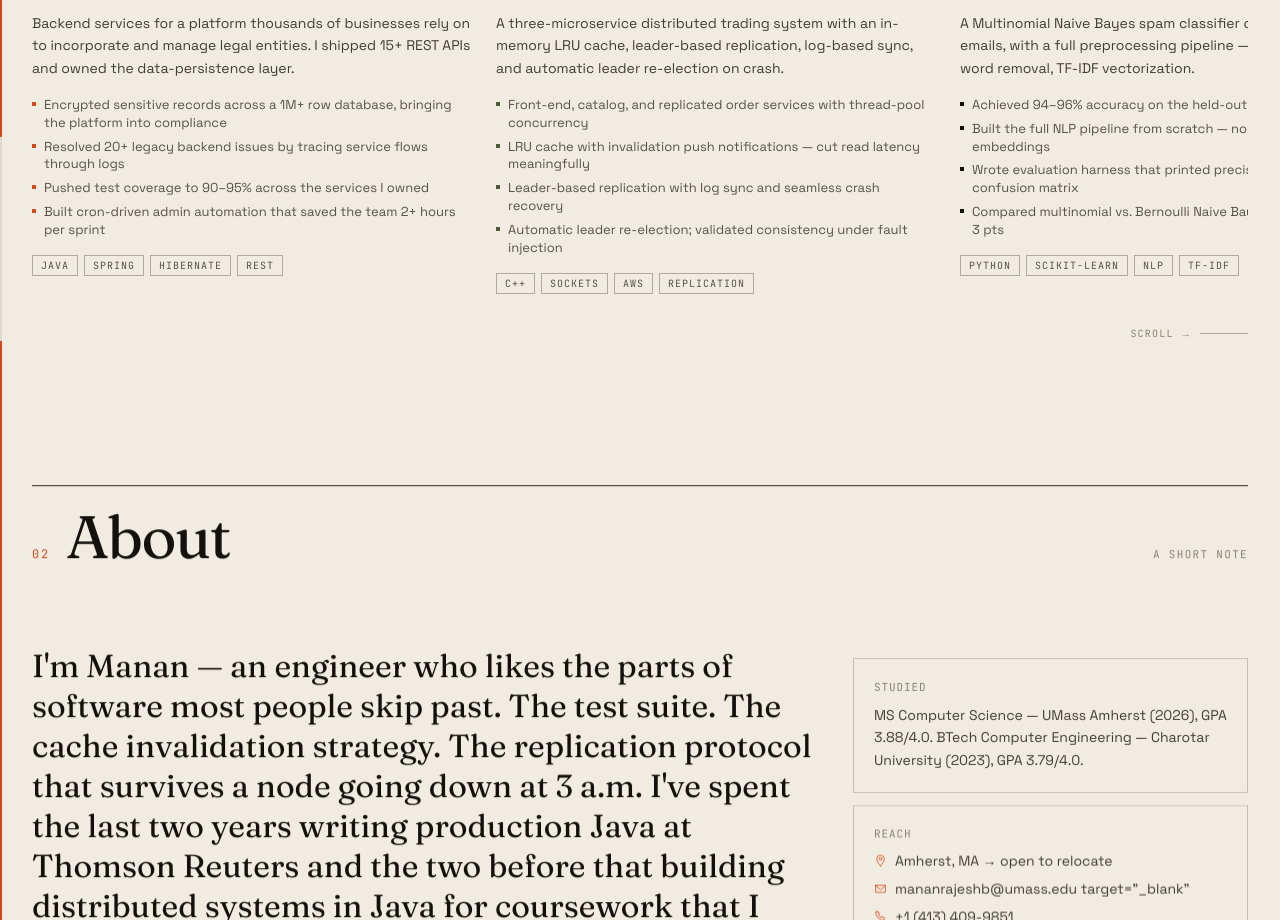
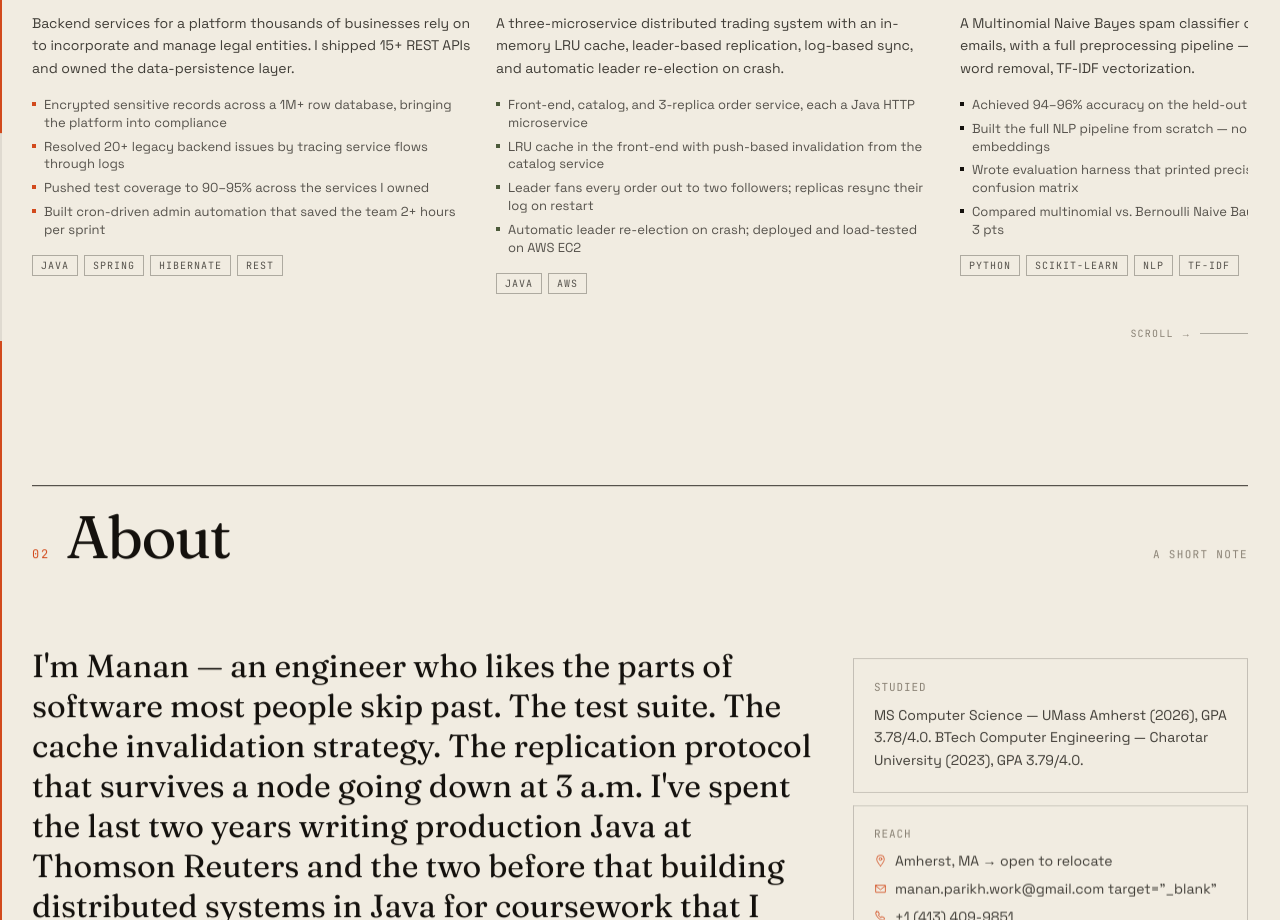
Before and after one commit to MananParikh/portfolio, a Next.js app: page / in a window 1280 px wide. Shown: the part 1880-2800 px from the top of the page. Built offline with nearby package versions, Linux system fonts and the light colour scheme.

Commit message:
Refresh resume data: Java stack, availability, links, and real Stock Bazaar topology

```diff
--- a/src/data/resume.ts
+++ b/src/data/resume.ts
@@ -52,29 +52,27 @@ export const profile = {
   titleLine2: "& Distributed Systems Builder",
   location: "Amherst, MA → open to relocate",
   timezone: "EST",
-  availability: "Open to Summer 2026 internships & new-grad roles",
-  email: "mananrajeshb@umass.edu",
+  availability: "Open to new-grad roles starting from December 2026",
+  email: "manan.parikh.work@gmail.com",
   phone: "+1 (413) 409-9851",
   pronouns: "he/him",
   pitch:
     "I build the parts of software that have to stay up — REST services, replication protocols, the caching layer nobody notices until it's gone. I like code where correctness is measurable and the tests actually run.",
   longPitch:
-    "I'm a backend-leaning full-stack engineer with two years of production experience at Thomson Reuters and a Master's in Computer Science at UMass Amherst. I've shipped REST APIs that serve thousands of users, encrypted records from a million-row database, and built distributed systems from scratch in C++ — caching, leader-based replication, crash recovery, the works.",
+    "I'm a backend-leaning full-stack engineer with two years of production experience at Thomson Reuters and a Master's in Computer Science at UMass Amherst. I've shipped REST APIs that serve thousands of users, encrypted records from a million-row database, and built distributed systems from scratch in Java — caching, leader-based replication, crash recovery, the works.",
   // Hero "Currently" line
   currently:
-    "Pursuing MS in Computer Science at UMass Amherst (GPA 3.88). Previously Associate Software Engineer at Thomson Reuters. Open to SDE / backend / full-stack roles for 2026.",
+    "Pursuing MS in Computer Science at UMass Amherst (GPA 3.78). Previously Associate Software Engineer at Thomson Reuters. Open to SDE / backend / full-stack roles starting in December 2026/ January 2027",
   // Bio paragraphs for the About section
   bioLead:
-    "I'm Manan — an engineer who likes the parts of software most people skip past. The test suite. The cache invalidation strategy. The replication protocol that survives a node going down at 3 a.m. I've spent the last two years writing production Java at Thomson Reuters and the two before that building distributed systems in C++ for coursework that I treated like production.",
+    "I'm Manan — an engineer who likes the parts of software most people skip past. The test suite. The cache invalidation strategy. The replication protocol that survives a node going down at 3 a.m. I've spent the last two years writing production Java at Thomson Reuters and the two before that building distributed systems in Java for coursework that I treated like production.",
   bioBody1:
     "I work best when the problem has a measurable definition of done — latency curves, test coverage, a confusion matrix. I think REST APIs are a craft, not a chore. I think the difference between a junior and a senior is mostly about reading logs.",
   bioBody2:
-    "Right now I'm at UMass Amherst finishing my MS, taking classes in distributed systems, OS, and ML. I'm looking for a 2026 role where the backend is the product, or where it might as well be.",
+    "Right now I'm at UMass Amherst finishing my MS. I have taken classes in distributed systems, Machine Learning, Neural Networks and Software Engineering. I'm looking for new grad roles starting in December 2026 role where the backend is the product, or where it might as well be.",
   // About sidenotes
-  now:
-    "Finishing MS in Computer Science at UMass Amherst. Coursework in distributed systems, OS, and ML. Looking for full-time roles starting 2026.",
   studied:
-    "MS Computer Science — UMass Amherst (2026), GPA 3.88/4.0. BTech Computer Engineering — Charotar University (2023), GPA 3.79/4.0.",
+    "MS Computer Science — UMass Amherst (2026), GPA 3.78/4.0. BTech Computer Engineering — Charotar University (2023), GPA 3.79/4.0.",
   // Hero keyword marquee
   keywords: [
     "Backend systems",
@@ -136,14 +134,14 @@ export const projects: Project[] = [
     title: "Stock Bazaar",
     client: "Coursework · Distributed Systems",
     role: "Sole engineer",
-    medium: ["C++", "Sockets", "AWS", "Replication"],
+    medium: ["Java", "AWS"],
     summary:
       "A three-microservice distributed trading system with an in-memory LRU cache, leader-based replication, log-based sync, and automatic leader re-election on crash.",
     highlights: [
-      "Front-end, catalog, and replicated order services with thread-pool concurrency",
-      "LRU cache with invalidation push notifications — cut read latency meaningfully",
-      "Leader-based replication with log sync and seamless crash recovery",
-      "Automatic leader re-election; validated consistency under fault injection",
+      "Front-end, catalog, and 3-replica order service, each a Java HTTP microservice",
+      "LRU cache in the front-end with push-based invalidation from the catalog service",
+      "Leader fans every order out to two followers; replicas resync their log on restart",
+      "Automatic leader re-election on crash; deployed and load-tested on AWS EC2",
     ],
     accent: "moss",
     href: "#",
@@ -229,8 +227,8 @@ export const capabilities: Capability[] = [
   {
     title: "Distributed systems",
     detail:
-      "Built a three-service trading system in C++ with LRU caching, leader-based replication, log sync, and automatic re-election. I think about consistency the way most people think about coffee.",
-    tags: ["C++", "Sockets", "Replication", "Caching", "Fault tolerance"],
+      "Built a three-service trading system in Java — an LRU cache in the front-end, a leader that fans every order out to two followers, and automatic re-election when the leader crashes. I think about consistency the way most people think about coffee.",
+    tags: ["Java", "REST", "Replication", "Caching", "Fault tolerance"],
   },
   {
     title: "Full-stack development",
@@ -258,32 +256,18 @@ export const awards: Award[] = [
     name: "Global AI Hackathon — Winner",
     outlet: "Thomson Reuters · led a team of 6",
   },
-  {
-    year: "2024",
-    name: "Production stability milestone",
-    outlet: "Resolved 20+ legacy backend issues",
-  },
+
   {
     year: "2023",
     name: "Peer-learning session — Blockchain & Solidity",
     outlet: "30+ junior students taught",
   },
-  {
-    year: "2026",
-    name: "MS Computer Science",
-    outlet: "UMass Amherst · GPA 3.88/4.0",
-  },
-  {
-    year: "2023",
-    name: "BTech Computer Engineering",
-    outlet: "Charotar University · GPA 3.79/4.0",
-  },
 ];
 
 export const socials: SocialLink[] = [
-  { label: "Email", handle: "mananrajeshb@umass.edu", href: "mailto:mananrajeshb@umass.edu" },
-  { label: "LinkedIn", handle: "/in/manan-r-parikh", href: "#" },
-  { label: "GitHub", handle: "/mananparikh", href: "#" },
+  { label: "Email", handle: profile.email, href: profile.email },
+  { label: "LinkedIn", handle: "/in/manan-r-parikh", href: "https://www.linkedin.com/in/manan-r-parikh/" },
+  { label: "GitHub", handle: "/MananParikh", href: "https://github.com/MananParikh" },
   { label: "Phone", handle: "+1 (413) 409-9851", href: "tel:+14134099851" },
 ];
 
@@ -327,76 +311,76 @@ export const archNodes: ArchNode[] = [
     label: "Clients",
     sublabel: "Concurrent traders",
     x: 50,
-    y: 8,
-    role: "Concurrent workload generator",
-    tech: ["Sockets", "Threads"],
+    y: 9,
+    role: "Load generator + verifier",
+    tech: ["Java", "REST"],
     detail:
-      "Simulated clients fire trade orders concurrently. The system was benchmarked at 4,000 trades/sec with fault injection — clients kept trading through leader crashes.",
-    metric: "4k trades/sec",
+      "Each client fires a configurable mix of lookups (GET /stocks) and trades (POST /orders) at probability p, storing every successful trade locally. It then re-queries each order via GET /orders/<id> and checks the server's response against its own record. Load-tested with 5 clients × 1000 requests against AWS.",
+    metric: "5 × 1000 reqs",
     kind: "client",
   },
   {
     id: "frontend",
     label: "Front-end Service",
-    sublabel: "HTTP gateway",
+    sublabel: "HTTP gateway · port 8080",
     x: 50,
-    y: 28,
-    role: "Request router + cache lookup",
-    tech: ["C++", "Sockets", "Thread pool"],
+    y: 30,
+    role: "Gateway · cache · leader election",
+    tech: ["Java", "HttpServer", "LRU"],
     detail:
-      "Single entry point for all client requests. On reads, checks the LRU cache first. On writes, forwards to the order service leader. Thread-pool concurrency keeps it non-blocking.",
-    metric: "p99 < 1ms",
+      "Single entry point for all client requests. On a lookup it checks the LRU cache first, falling back to the catalog. On a trade it forwards to the current order-service leader at /trade. It elects the leader on startup and re-elects on failure.",
+    metric: "~58ms lookup",
     kind: "frontend",
   },
   {
     id: "cache",
     label: "LRU Cache",
-    sublabel: "In-memory · invalidation push",
-    x: 14,
-    y: 50,
+    sublabel: "In-memory · per-stock lock",
+    x: 17,
+    y: 52,
     role: "Hot-path read accelerator",
-    tech: ["LinkedHashMap", "Push invalidation"],
+    tech: ["HashMap", "Doubly linked list", "RW lock"],
     detail:
-      "In-memory LRU cache on the front-end. On eviction, pushes invalidation notifications to downstream replicas so they drop stale keys. Reads stay sub-millisecond; consistency survives eviction.",
-    metric: "sub-ms reads",
+      "LRU cache inside the front-end: a HashMap for O(1) lookup plus a doubly linked list for access order, capacity 5. Invalidation is push-based — the catalog calls /updateCache when a stock is traded, and a per-stock ReentrantReadWriteLock blocks lookups for only that stock while it is dropped.",
+    metric: "capacity 5",
     kind: "cache",
   },
   {
     id: "catalog",
     label: "Catalog Service",
-    sublabel: "Stock lookup",
-    x: 50,
-    y: 50,
-    role: "Stock metadata + lookup",
-    tech: ["C++", "In-memory"],
+    sublabel: "Stock data · invalidation",
+    x: 83,
+    y: 52,
+    role: "Stock data + cache invalidation",
+    tech: ["Java", "In-memory"],
     detail:
-      "Holds stock metadata (tickers, names, current prices). Stateless and fast — the front-end queries it on every order to validate the instrument before forwarding to the order service.",
-    metric: "stateless",
+      "Holds stock data (name, price, quantity) and validates every trade the order service proposes. When it approves a trade it pushes an invalidation to the front-end — GET /updateCache?name=<stock> — so the cache drops the stale entry before the client can read it.",
+    metric: "invalidation source",
     kind: "service",
   },
   {
     id: "leader",
     label: "Order Service · Leader",
-    sublabel: "Primary · write-ahead log",
+    sublabel: "Primary · fans out to followers",
     x: 50,
-    y: 72,
-    role: "Write ordering + log replication",
-    tech: ["C++", "WAL", "Quorum"],
+    y: 73,
+    role: "Write ordering + replication",
+    tech: ["Java", "Order log", "Replication"],
     detail:
-      "Single leader receives all writes, appends to a write-ahead log, and replicates to followers. If quorum acks, the write commits. If not, the leader steps down and triggers re-election.",
-    metric: "quorum ack",
+      "Receives every trade at POST /trade (which is how a replica knows it is the leader), appends it to its order log, then calls UpdateFollowers() to POST the order to /update on both followers. The highest-ID replica answering /health is elected leader.",
+    metric: "leader = highest ID",
     kind: "leader",
   },
   {
     id: "replica1",
     label: "Order Replica 01",
     sublabel: "Follower · log sync",
-    x: 16,
-    y: 92,
-    role: "Hot standby + failover candidate",
-    tech: ["C++", "Log replay"],
+    x: 27,
+    y: 91,
+    role: "Hot standby + recovery",
+    tech: ["Java", "Log replay"],
     detail:
-      "Receives log entries from the leader via log-based sync. Acknowledges writes. On leader crash, becomes a candidate in the re-election. Promotes to leader if it wins quorum.",
+      "Follower built from the same code and Dockerfile as the leader. Receives replicated orders at POST /update. On restart it calls recoverOrders() — GET /inform?transactionNumber=<last> — to pull every order it missed from the leader and replay them into its log.",
     metric: "log sync",
     kind: "replica",
   },
@@ -404,13 +388,13 @@ export const archNodes: ArchNode[] = [
     id: "replica2",
     label: "Order Replica 02",
     sublabel: "Follower · log sync",
-    x: 84,
-    y: 92,
-    role: "Hot standby + failover candidate",
-    tech: ["C++", "Log replay"],
+    x: 73,
+    y: 91,
+    role: "Hot standby + failover",
+    tech: ["Java", "Log replay"],
     detail:
-      "Second follower for quorum. Same log-sync protocol as Replica 01. With the leader, three nodes form a quorum of 2 — the system tolerates one node crashing without data loss.",
-    metric: "fault tolerant",
+      "Identical follower. If the leader crashes, the front-end catches the failed connection (30ms timeout), re-elects the highest-ID replica still answering /health, and retries the request against the new leader — so the client only sees a slightly slower call, never an error.",
+    metric: "30ms failover",
     kind: "replica",
   },
 ];
@@ -419,11 +403,10 @@ export const archEdges: ArchEdge[] = [
   { from: "clients", to: "frontend", label: "orders", animated: true },
   { from: "frontend", to: "cache", label: "read", animated: true },
   { from: "frontend", to: "catalog", label: "lookup", animated: true },
-  { from: "frontend", to: "leader", label: "write", animated: true },
-  { from: "leader", to: "replica1", label: "log sync", animated: true },
-  { from: "leader", to: "replica2", label: "log sync", animated: true },
-  { from: "cache", to: "replica1", label: "invalidate", animated: false },
-  { from: "cache", to: "replica2", label: "invalidate", animated: false },
+  { from: "frontend", to: "leader", label: "trade", animated: true },
+  { from: "leader", to: "replica1", label: "update", animated: true },
+  { from: "leader", to: "replica2", label: "update", animated: true },
+  { from: "catalog", to: "cache", label: "invalidate", animated: false },
 ];
 
 // ─── Contribution graph data ───
@@ -489,8 +472,8 @@ export const skillProficiencies: SkillProficiency[] = [
     level: 85,
     years: 3,
     detail:
-      "Built a 3-service trading system in C++ with leader-based replication, log sync, and automatic re-election. Cache invalidation with push notifications.",
-    tags: ["C++", "Replication", "Caching", "Consensus"],
+      "Built a 3-service trading system in Java with leader-based replication, log sync, and automatic re-election. Push-based cache invalidation driven by the catalog service.",
+    tags: ["Java", "Replication", "Caching", "Fault tolerance"],
   },
   {
     skill: "Full-stack Development",
```
